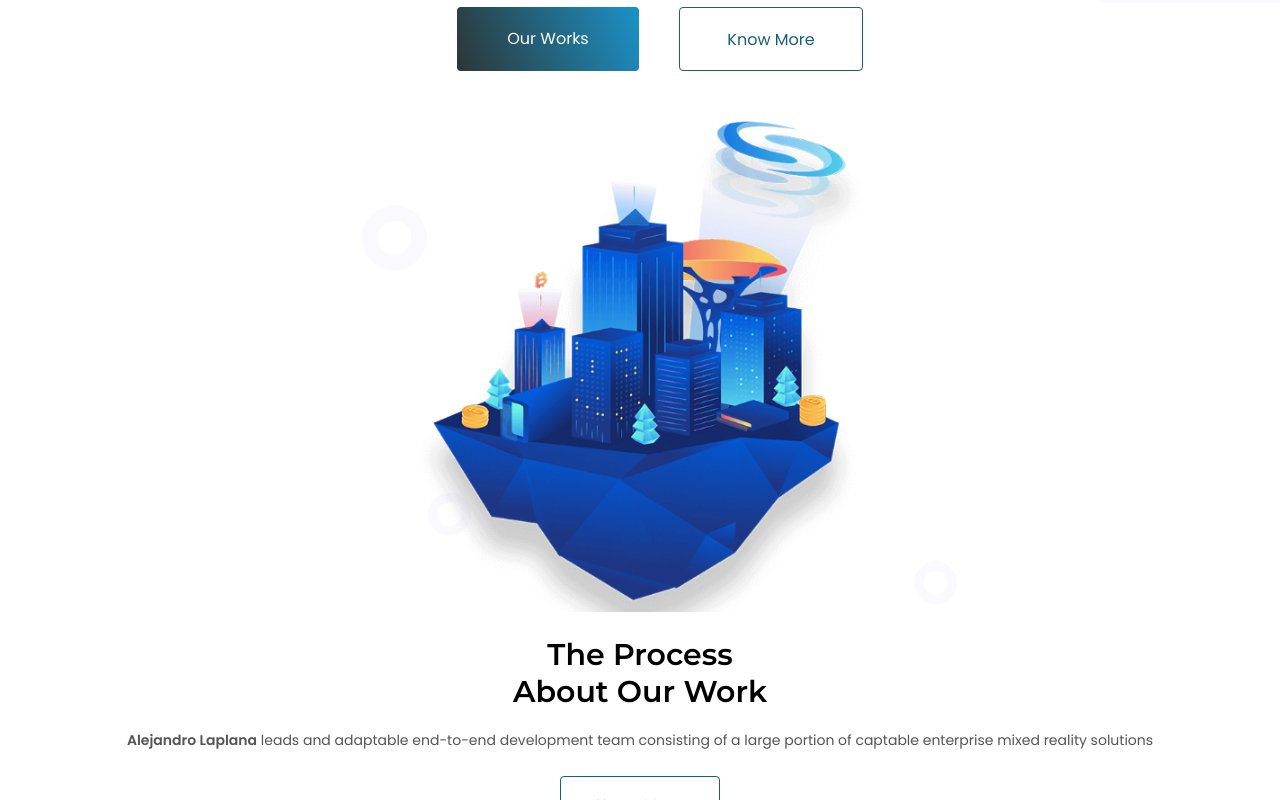
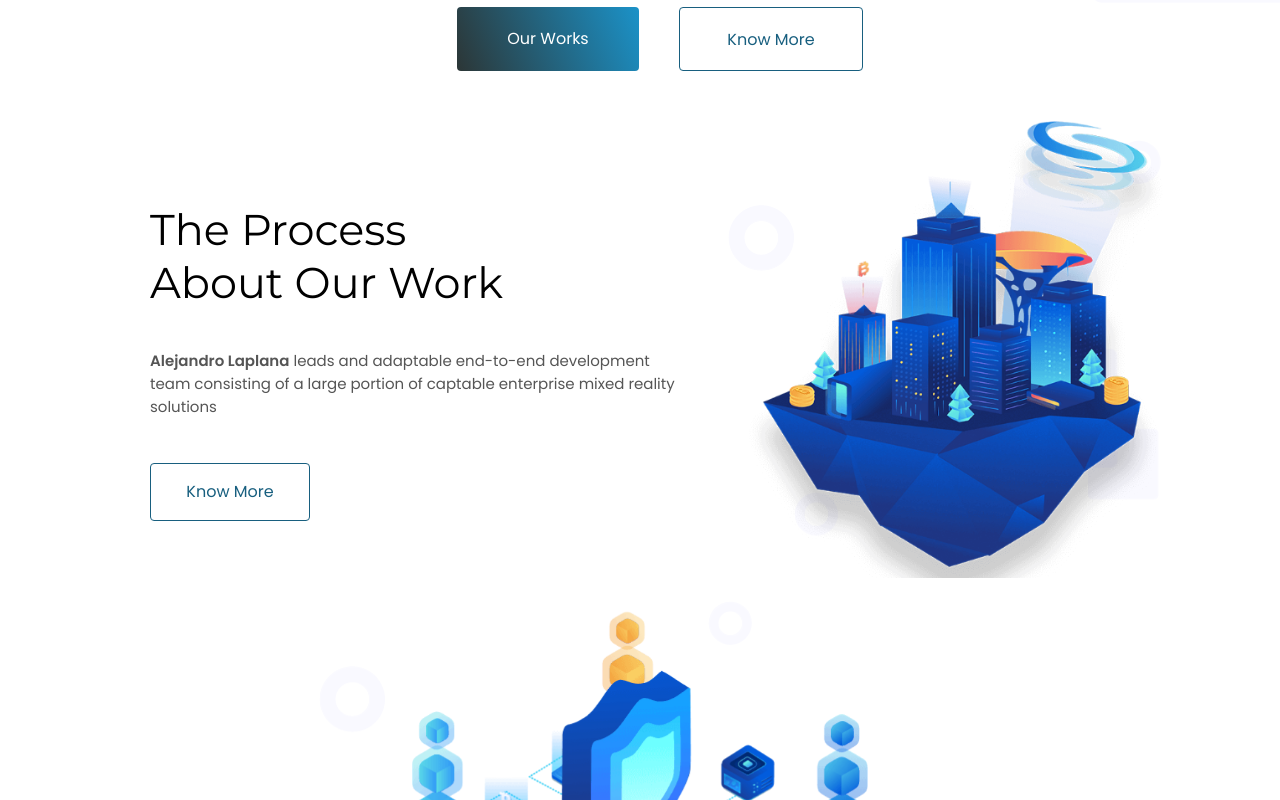
Before and after one commit to MirkoAn/shokworks-react, a React (Create React App) app: page / in a window 1280 px wide. Shown: the part 600-1400 px from the top of the page. Built offline with nearby package versions, Linux system fonts and the light colour scheme.

Commit message:
Styles for larger devices

```diff
--- a/src/Components/Work/styles.js
+++ b/src/Components/Work/styles.js
@@ -2,6 +2,8 @@ import styled from 'styled-components'
 
 import * as fonttheme from '../../styles/variables/FontThemes'
 import * as colors from '../../styles/variables/Colors'
+
+import { mediaQueries } from '../../styles/MediaQueries/MediaQueries'
 
 import BgImg from '../../assets/images/Group2258.png'
 
@@ -12,6 +14,12 @@ export const Container = styled.section`
   justify-content: center;
   margin-top: 50px;
   text-align: center;
+
+  ${mediaQueries('laptop')`
+    flex-direction: row-reverse;
+    text-align: left;
+    margin-left: 150px;
+  `}
 `
 export const Button = styled.div`
   display: flex;
@@ -24,6 +32,10 @@ export const Button = styled.div`
   height: 58px;
   background: ${colors.backgroundcolor};
   border: 1px solid ${colors.secondarycolor};
+
+  ${mediaQueries('laptop')`
+    margin: 45px 0 0 0;
+  `}
   &:hover {
     background: ${colors.secondarycolor};
     transition: 0.5s;
@@ -43,10 +55,17 @@ export const Button = styled.div`
 `
 export const Wrapper = styled.div`
 
+  ${mediaQueries('laptop')`
+    width: 580px;
+  `}
+
   p {
     font-size: 14px;
     font-family: ${fonttheme.font1};
     color: ${colors.primarycolor};
+    ${mediaQueries('laptop')`
+    font-size: 15px;
+  `}
   }
 
   h2 {
@@ -54,7 +73,13 @@ export const Wrapper = styled.div`
     margin-bottom: 20px;
     margin-top: 20px;
     font-size: 30px;
-    font-family: ${fonttheme.font2}
+    font-weight: 500;
+    font-family: ${fonttheme.font2};
+
+    ${mediaQueries('laptop')`
+    font-size: 43px;
+    margin-bottom: 40px;
+  `}
   }
 
   span {
```
